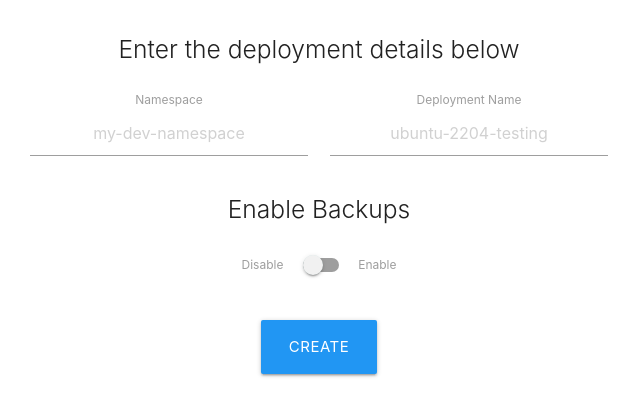
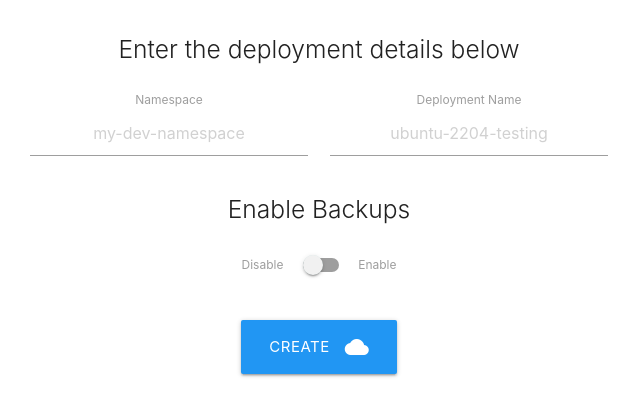
Before and after one commit to Unreliable-Cloud/ubuntu-jump, a Flask app: page / in a window 1280 px wide. Shown: the part 271-687 px from the top of the page, without its empty margins (321-961 px from the left). Run offline with Flask 2, Linux system fonts and the light colour scheme.

```diff
--- a/app/templates/index.html
+++ b/app/templates/index.html
@@ -50,7 +50,7 @@
                 </label>
               </div>
               <div class="row centered"><br><br>
-                <button class="btn-large waves-effect waves-light blue" type="submit">Create</button>
+                <button class="btn-large waves-effect waves-light blue" type="submit"><i class="material-icons right">cloud</i>Create</button>
               </div>
           </form>
         </div>
```
